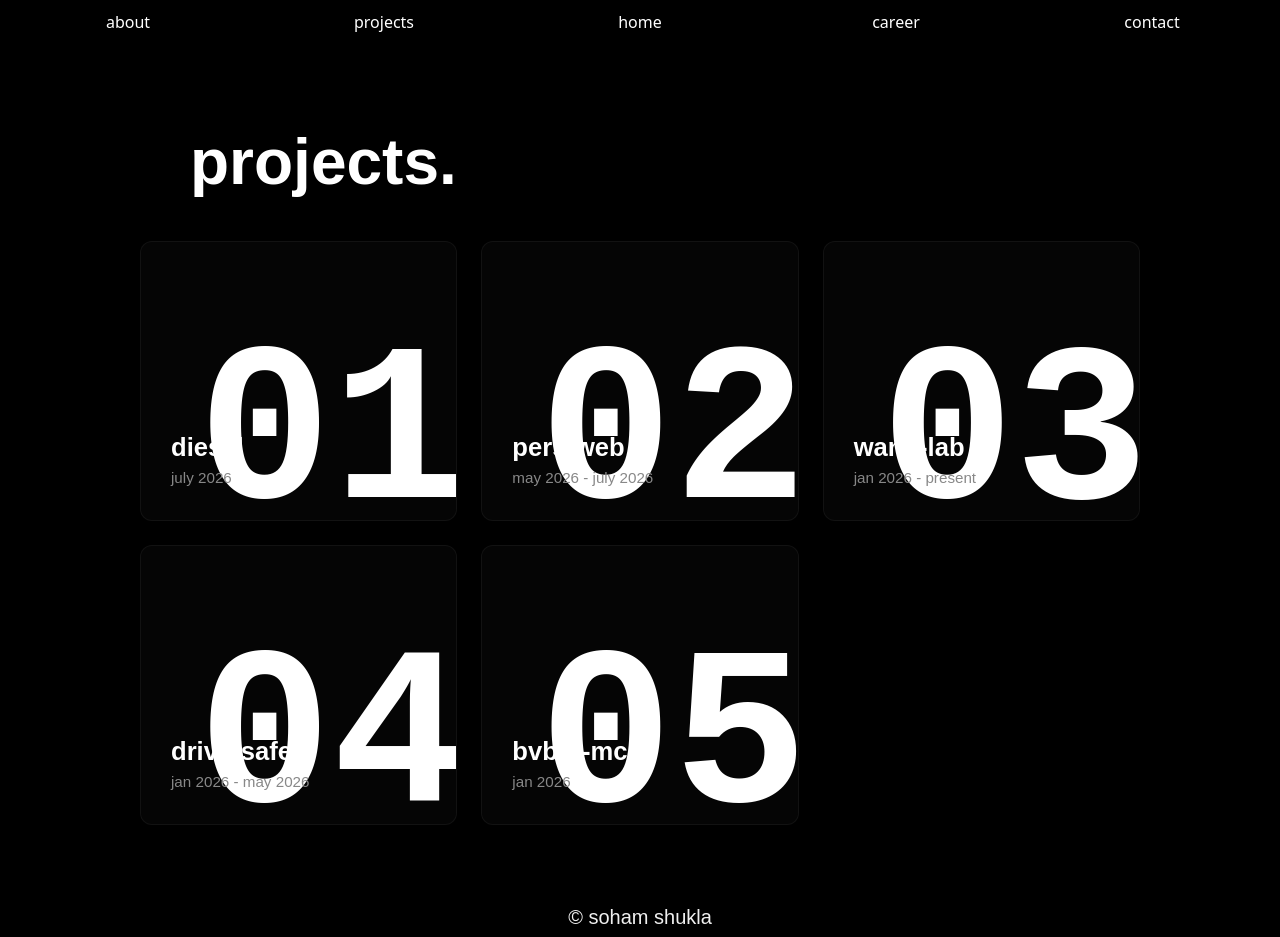
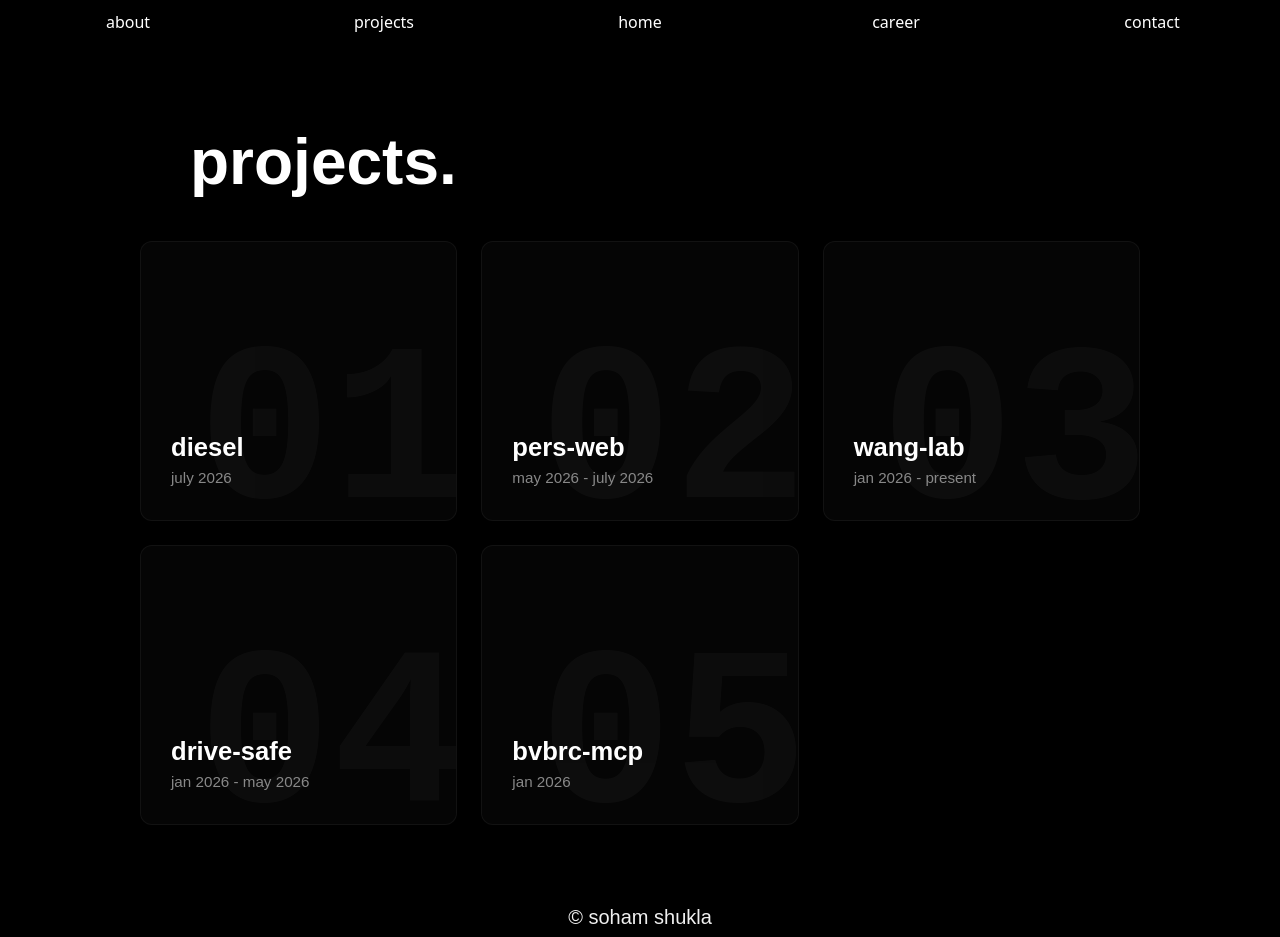
Before and after one commit to soham-shukla/soham-persweb, a React (Vite) app: page /Projects in a window 1280 px wide. Built offline with nearby package versions, Linux system fonts and the light colour scheme; the HTML template or start-up script is replaced by a standard one.

Commit message:
fixed internal links

```diff
--- a/src/pages/Projects.jsx
+++ b/src/pages/Projects.jsx
@@ -1,4 +1,4 @@
-import { motion } from 'motion/react';
+import { motion } from 'framer-motion';
 import{ Link} from 'react-router-dom';
 import '../App.css';
 
@@ -11,6 +11,8 @@ const projectData = [
     { id: "drivesafe", number: "04", title: "drive-safe", subtitle: "jan 2026 - may 2026", link: "/projects/drivesafe" },
     { id: "bvbrc", number: "05", title: "bvbrc-mcp", subtitle: "jan 2026", link: "/projects/bvbrc" },
 ]
+
+const MotionLink = motion(Link);
 // output
 
 export default function Projects() {
@@ -37,7 +39,7 @@ export default function Projects() {
 
 function BentoCard({ title, subtitle, number, link }) {
     return (
-        <motionLink
+        <MotionLink
             to= {link}
             style={cardWrapper}
             initial="idle"
@@ -60,7 +62,7 @@ function BentoCard({ title, subtitle, number, link }) {
                 <h3 className="mukta-malar-semibold" style={cardTitle}>{title}</h3>
                 <span className="mukta-malar-light" style={cardSubtitle}>{subtitle}</span>
             </div>
-        </motionLink>
+        </MotionLink>
     );
 }
 
```
